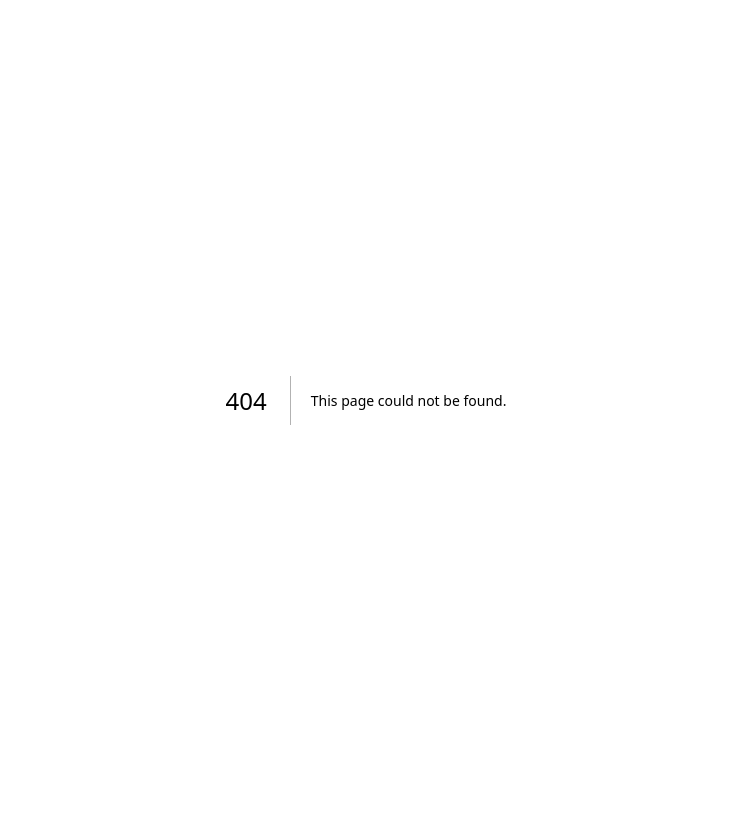
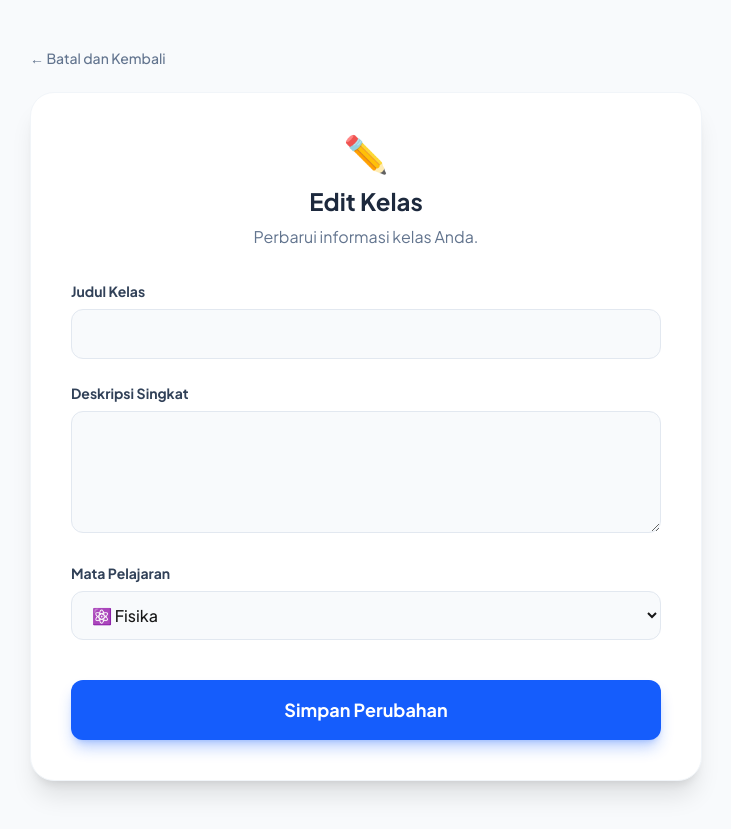
Before and after one commit to dedeyopi/lms-sains, a Next.js app: page /dashboard/teacher/courses/1/edit in a window 1280 px wide. Before the commit this address had no page. Shown: the whole page, without its empty margins (274-1005 px from the left). Before the commit the page ends 800 px from the top, so only its background shows below. Built offline with nearby package versions, Linux system fonts and the light colour scheme; no server answers; the database is empty.

Commit message:
Feat: Menambahkan fitur edit dan hapus untuk kelas (course)

```diff
--- /dev/null
+++ b/app/dashboard/teacher/courses/[courseId]/edit/page.tsx
@@ -0,0 +1,112 @@
+'use client'
+import { useState, use, useEffect } from 'react'
+import { createClient } from '@/lib/supabase/client'
+import { useRouter } from 'next/navigation'
+import Link from 'next/link'
+
+export default function EditCoursePage({
+  params,
+}: {
+  params: Promise<{ courseId: string }>
+}) {
+  const { courseId } = use(params)
+  const [title, setTitle] = useState('')
+  const [description, setDescription] = useState('')
+  const [subject, setSubject] = useState('physics')
+  const [loading, setLoading] = useState(true)
+  const [saving, setSaving] = useState(false)
+
+  const router = useRouter()
+  const supabase = createClient()
+
+  useEffect(() => {
+    const fetchCourse = async () => {
+      const { data, error } = await supabase.from('courses').select('*').eq('id', courseId).single()
+      if (data) {
+        setTitle(data.title)
+        setDescription(data.description || '')
+        setSubject(data.subject)
+      }
+      setLoading(false)
+    }
+    fetchCourse()
+  }, [courseId, supabase])
+
+  const handleSubmit = async (e: React.FormEvent) => {
+    e.preventDefault()
+    setSaving(true)
+
+    const { error } = await supabase
+      .from('courses')
+      .update({ title, description, subject })
+      .eq('id', courseId)
+
+    if (error) {
+      alert('Gagal mengedit kelas: ' + error.message)
+      setSaving(false)
+    } else {
+      router.push(`/dashboard/teacher/courses/${courseId}`)
+      router.refresh()
+    }
+  }
+
+  if (loading) return <div className="p-10 text-center font-bold text-slate-500">Memuat data...</div>
+
+  return (
+    <div className="min-h-screen bg-slate-50 py-12 px-6">
+      <div className="max-w-2xl mx-auto">
+        <Link href={`/dashboard/teacher/courses/${courseId}`} className="text-slate-500 hover:text-blue-600 text-sm font-medium flex items-center gap-2 mb-6 transition">
+          &larr; Batal dan Kembali
+        </Link>
+
+        <div className="bg-white rounded-3xl shadow-xl border border-slate-100 p-8 md:p-10">
+          <div className="text-center mb-8">
+            <div className="text-4xl mb-3">✏️</div>
+            <h1 className="text-2xl font-bold text-slate-800">Edit Kelas</h1>
+            <p className="text-slate-500 mt-2">Perbarui informasi kelas Anda.</p>
+          </div>
+
+          <form onSubmit={handleSubmit} className="space-y-6">
+            <div>
+              <label className="block text-sm font-bold text-slate-700 mb-2">Judul Kelas</label>
+              <input
+                type="text" value={title} onChange={(e) => setTitle(e.target.value)}
+                className="w-full px-4 py-3 bg-slate-50 border border-slate-200 rounded-xl focus:outline-none focus:ring-2 focus:ring-blue-500/50 focus:border-blue-500 transition font-medium"
+                required
+              />
+            </div>
+
+            <div>
+              <label className="block text-sm font-bold text-slate-700 mb-2">Deskripsi Singkat</label>
+              <textarea
+                value={description} onChange={(e) => setDescription(e.target.value)}
+                className="w-full px-4 py-3 bg-slate-50 border border-slate-200 rounded-xl focus:outline-none focus:ring-2 focus:ring-blue-500/50 focus:border-blue-500 transition"
+                rows={4}
+              />
+            </div>
+
+            <div>
+              <label className="block text-sm font-bold text-slate-700 mb-2">Mata Pelajaran</label>
+              <select
+                value={subject} onChange={(e) => setSubject(e.target.value)}
+                className="w-full px-4 py-3 bg-slate-50 border border-slate-200 rounded-xl focus:outline-none focus:ring-2 focus:ring-blue-500/50 focus:border-blue-500 transition font-medium"
+              >
+                <option value="physics">⚛️ Fisika</option>
+                <option value="chemistry">🧪 Kimia</option>
+                <option value="biology">🌿 Biologi</option>
+                <option value="general">🔬 Umum / Lainnya</option>
+              </select>
+            </div>
+
+            <button
+              type="submit" disabled={saving}
+              className="w-full bg-blue-600 text-white py-4 rounded-xl font-bold text-lg hover:bg-blue-700 transition shadow-lg shadow-blue-600/30 disabled:bg-slate-400 mt-4"
+            >
+              {saving ? 'Menyimpan...' : 'Simpan Perubahan'}
+            </button>
+          </form>
+        </div>
+      </div>
+    </div>
+  )
+}
--- a/app/dashboard/teacher/courses/[courseId]/page.tsx
+++ b/app/dashboard/teacher/courses/[courseId]/page.tsx
@@ -31,6 +31,14 @@ export default async function TeacherCourseDetailPage({
     .eq('course_id', courseId)
     .order('order_index', { ascending: true })
 
+  // --- SERVER ACTIONS ---
+  async function deleteCourse() {
+    'use server'
+    const supabase = await createClient()
+    await supabase.from('courses').delete().eq('id', courseId)
+    redirect('/dashboard/teacher') // Redirect setelah dihapus
+  }
+
   async function deleteModule(formData: FormData) {
     'use server'
     const moduleId = formData.get('moduleId') as string
@@ -49,7 +57,6 @@ export default async function TeacherCourseDetailPage({
 
   return (
     <div className="min-h-screen bg-slate-50 pb-20">
-      {/* Header Kursus */}
       <header className="bg-white border-b border-slate-200">
         <div className="max-w-5xl mx-auto px-6 py-6">
           <Link href="/dashboard/teacher" className="text-blue-600 hover:text-blue-700 text-sm font-medium flex items-center gap-2 mb-4 transition">
@@ -62,10 +69,25 @@ export default async function TeacherCourseDetailPage({
               </span>
               <h1 className="text-3xl font-bold text-slate-800 mb-2">{course.title}</h1>
               <p className="text-slate-500 max-w-2xl">{course.description}</p>
+
+              {/* TOMBOL EDIT & HAPUS KELAS */}
+              <div className="flex items-center gap-4 mt-4">
+                <Link
+                  href={`/dashboard/teacher/courses/${courseId}/edit`}
+                  className="text-sm font-bold text-blue-600 hover:text-blue-800 bg-blue-50 px-3 py-1.5 rounded-lg transition"
+                >
+                  ✏️ Edit Kelas
+                </Link>
+                <form action={deleteCourse}>
+                  <DeleteButton className="text-sm font-bold text-red-600 hover:text-red-800 bg-red-50 px-3 py-1.5 rounded-lg transition">
+                    🗑️ Hapus Kelas
+                  </DeleteButton>
+                </form>
+              </div>
             </div>
 
             {/* Kode Kelas Box */}
-            <div className="bg-blue-50 border border-blue-100 p-4 rounded-2xl text-center min-w-[150px]">
+            <div className="bg-blue-50 border border-blue-100 p-4 rounded-2xl text-center min-w-[150px] shadow-sm">
               <span className="text-xs text-blue-600 font-bold block mb-1 uppercase tracking-wider">Kode Kelas</span>
               <span className="text-3xl font-mono font-black text-blue-800 tracking-widest">
                 {course.enrollment_code}
@@ -98,7 +120,6 @@ export default async function TeacherCourseDetailPage({
           <div className="space-y-6">
             {modules.map((module: any) => (
               <div key={module.id} className="bg-white rounded-2xl shadow-sm border border-slate-200 overflow-hidden">
-                {/* Header Modul */}
                 <div className="bg-slate-50 px-6 py-4 border-b border-slate-200 flex flex-col sm:flex-row justify-between items-start sm:items-center gap-4">
                   <div>
                     <h3 className="text-lg font-bold text-slate-800">{module.title}</h3>
@@ -124,7 +145,6 @@ export default async function TeacherCourseDetailPage({
                   </div>
                 </div>
 
-                {/* Daftar Pelajaran */}
                 <div className="p-4">
                   {module.lessons && module.lessons.length > 0 ? (
                     <ul className="space-y-2">
@@ -132,7 +152,7 @@ export default async function TeacherCourseDetailPage({
                         <li key={lesson.id} className="flex flex-col sm:flex-row items-start sm:items-center justify-between p-3 bg-white rounded-xl border border-slate-100 hover:border-blue-200 hover:shadow-sm transition group gap-3">
                           <div className="flex items-center gap-3">
                             <span className="text-[10px] font-bold text-blue-700 bg-blue-50 px-2.5 py-1 rounded-md uppercase tracking-wider min-w-[80px] text-center">
-                              {lesson.content_type.replace('_', ' ')}
+                              {lesson.content_type.replace(/_/g, ' ')}
                             </span>
                             <span className="font-semibold text-slate-700 group-hover:text-blue-700 transition">{lesson.title}</span>
                           </div>
@@ -169,7 +189,7 @@ export default async function TeacherCourseDetailPage({
         ) : (
           <div className="bg-white p-16 rounded-3xl border border-slate-200 text-center shadow-sm">
             <div className="text-5xl mb-4">📦</div>
-            <h3 className="text-xl font-bold text-slate-700 mb-2">Kursus Masih Kosong</h3>
+            <h3 className="text-xl font-bold text-slate-700 mb-2">Kelas Masih Kosong</h3>
             <p className="text-slate-500 mb-6">Mulai susun materi dengan membuat modul pertama Anda.</p>
             <Link href={`/dashboard/teacher/courses/${courseId}/modules/new`} className="bg-blue-600 text-white px-6 py-3 rounded-xl font-semibold hover:bg-blue-700 transition">
               Buat Modul Pertama
```
